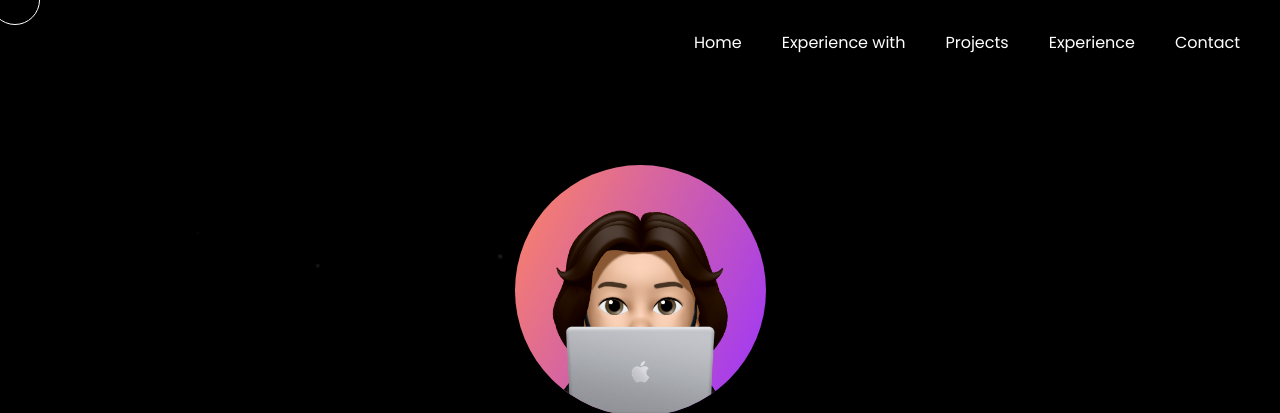
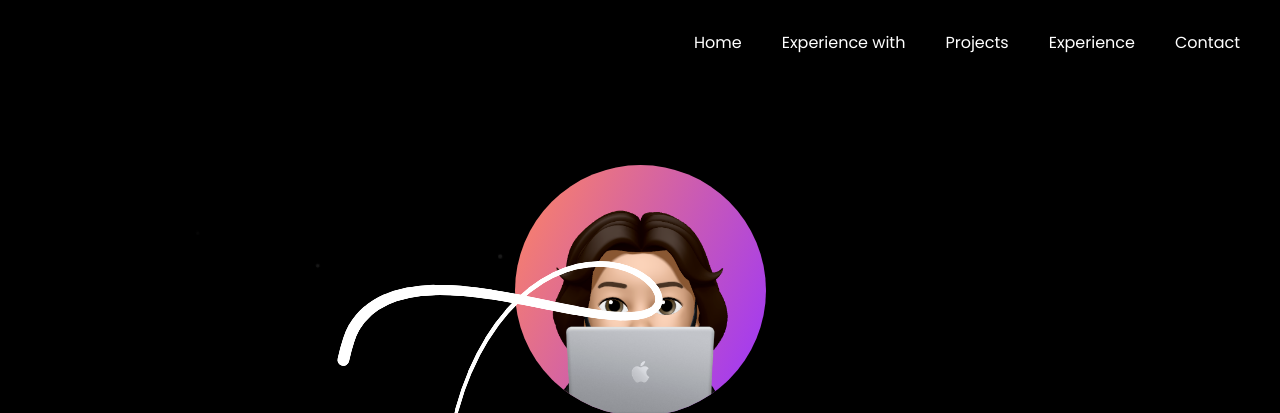
Before and after one commit to Orisiss/Portfolio, a website: page index.html in a window 1280 px wide. Shown: the top 413 px of the page. Drawn offline with nearby package versions, Linux system fonts and the light colour scheme.

```diff
--- a/css/styles.css
+++ b/css/styles.css
@@ -8,7 +8,6 @@
 }
 
 * {
-    cursor: none;
     margin: 0;
     padding: 0;
     box-sizing: border-box;
@@ -738,42 +737,6 @@
     color: #fff;
 }
 
-.cursor {
-    width: 50px;
-    height: 50px;
-    border-radius: 100%;
-    border: 1px solid white;
-    transition: all 200ms ease-out;
-    position: fixed;
-    pointer-events: none;
-    left: 0;
-    top: 0;
-    transform: translate(calc(-50% + 15px), -50%);
-}
-
-.cursor2 {
-    width: 20px;
-    height: 20px;
-    border-radius: 100%;
-    background-color: white;
-    opacity: .3;
-    position: fixed;
-    transform: translate(-50%, -50%);
-    pointer-events: none;
-    transition: width .3s, height .3s, opacity .3s;
-}
-
-.hover {
-    background-color: red;
-    opacity: 0.5;
-}
-
-.cursorinnerhover {
-    width: 50px;
-    height: 50px;
-    opacity: .5;
-}
-
 @media screen and (max-width: 768px) {
     body {
         font-size: 18px;
--- a/js/app.js
+++ b/js/app.js
@@ -31,46 +31,131 @@
 history.replaceState({}, document.title, window.location.pathname);
 
 /**
- * Adds mousemove event listeners to update cursor element positions based on mouse coordinates.
- * Adds mousedown/mouseup event listeners to toggle click styles on the cursor elements.
- * Loops through anchor elements and adds mouseover/mouseleave event listeners
- * to toggle hover styles on the cursor.
+ * Code to create a trailing effect from the mouse pointer.
+ * Gets canvas context, tracks mouse move and idle state.
+ * Defines pointer, parameters, trail, and event listeners.
+ * Draws quadratic bezier curve trail on canvas by tracking pointer.
+ * Updates canvas size on window resize.
  */
-var cursor = document.querySelector(".cursor");
-var cursorinner = document.querySelector(".cursor2");
-var a = document.querySelectorAll("a");
+const canvas = document.querySelector("canvas");
+const ctx = canvas.getContext("2d");
 
-document.addEventListener("mousemove", function (e) {
-  var x = e.clientX;
-  var y = e.clientY;
-  cursor.style.transform = `translate3d(calc(${e.clientX}px - 50%), calc(${e.clientY}px - 50%), 0)`;
+let mouseMoved = false;
+let mouseInactiveTimer;
+
+const pointer = {
+  x: 0.5 * window.innerWidth,
+  y: 0.5 * window.innerHeight,
+};
+const params = {
+  pointsNumber: 40,
+  widthFactor: 0.3,
+  mouseThreshold: 0.6,
+  spring: 0.4,
+  friction: 0.5,
+};
+
+const trail = new Array(params.pointsNumber);
+for (let i = 0; i < params.pointsNumber; i++) {
+  trail[i] = {
+    x: pointer.x,
+    y: pointer.y,
+    dx: 0,
+    dy: 0,
+  };
+}
+
+const links = document.querySelectorAll("a");
+
+links.forEach((link) => {
+  link.addEventListener("mouseover", () => {
+    canvas.style.pointerEvents = "none";
+  });
+
+  link.addEventListener("mouseout", () => {
+    canvas.style.pointerEvents = "all";
+  });
 });
 
-document.addEventListener("mousemove", function (e) {
-  var x = e.clientX;
-  var y = e.clientY;
-  cursorinner.style.left = x + "px";
-  cursorinner.style.top = y + "px";
+window.addEventListener("mousemove", (e) => {
+  mouseMoved = true;
+  updateMousePosition(e.clientX, e.clientY);
+});
+window.addEventListener("touchmove", (e) => {
+  mouseMoved = true;
+  updateMousePosition(e.targetTouches[0].pageX, e.targetTouches[0].pageY);
 });
 
-document.addEventListener("mousedown", function () {
-  cursor.classList.add("click");
-  cursorinner.classList.add("cursorinnerhover");
+document.addEventListener("mousemove", function () {
+  clearTimeout(mouseInactiveTimer);
+  mouseInactiveTimer = setTimeout(function () {
+    mouseMoved = false;
+  }, 5000);
 });
 
-document.addEventListener("mouseup", function () {
-  cursor.classList.remove("click");
-  cursorinner.classList.remove("cursorinnerhover");
-});
+function updateMousePosition(eX, eY) {
+  pointer.x = eX;
+  pointer.y = eY;
+}
 
-a.forEach((item) => {
-  item.addEventListener("mouseover", () => {
-    cursor.classList.add("hover");
+setupCanvas();
+update(0);
+window.addEventListener("resize", setupCanvas);
+
+function update(t) {
+  if (!mouseMoved) {
+    pointer.x =
+      (0.5 + 0.3 * Math.cos(0.002 * t) * Math.sin(0.005 * t)) *
+      window.innerWidth;
+    pointer.y =
+      (0.5 + 0.2 * Math.cos(0.005 * t) + 0.1 * Math.cos(0.01 * t)) *
+      window.innerHeight;
+  }
+
+  ctx.clearRect(0, 0, canvas.width, canvas.height);
+  var gradient = ctx.createRadialGradient(
+    trail[0].x,
+    trail[0].y,
+    5,
+    trail[0].x,
+    trail[0].y,
+    20
+  );
+  gradient.addColorStop(0, "white");
+
+  ctx.strokeStyle = gradient;
+  trail.forEach((p, pIdx) => {
+    const prev = pIdx === 0 ? pointer : trail[pIdx - 1];
+    const spring = pIdx === 0 ? 0.4 * params.spring : params.spring;
+    p.dx += (prev.x - p.x) * spring;
+    p.dy += (prev.y - p.y) * spring;
+    p.dx *= params.friction;
+    p.dy *= params.friction;
+    p.x += p.dx;
+    p.y += p.dy;
   });
-  item.addEventListener("mouseleave", () => {
-    cursor.classList.remove("hover");
-  });
-});
+
+  ctx.lineCap = "round";
+  ctx.beginPath();
+  ctx.moveTo(trail[0].x, trail[0].y);
+
+  for (let i = 1; i < trail.length - 1; i++) {
+    const xc = 0.5 * (trail[i].x + trail[i + 1].x);
+    const yc = 0.5 * (trail[i].y + trail[i + 1].y);
+    ctx.quadraticCurveTo(trail[i].x, trail[i].y, xc, yc);
+    ctx.lineWidth = params.widthFactor * (params.pointsNumber - i);
+    ctx.stroke();
+  }
+  ctx.lineTo(trail[trail.length - 1].x, trail[trail.length - 1].y);
+  ctx.stroke();
+
+  window.requestAnimationFrame(update);
+}
+
+function setupCanvas() {
+  canvas.width = window.innerWidth;
+  canvas.height = window.innerHeight;
+}
 
 /**
  * Handles horizontal mouse scrolling for the carousel element.
```
Also changed, not shown: index.html (line endings or trailing spaces).
